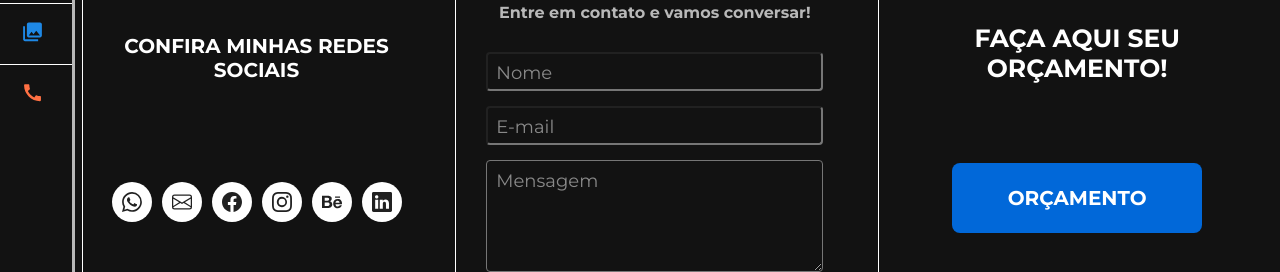
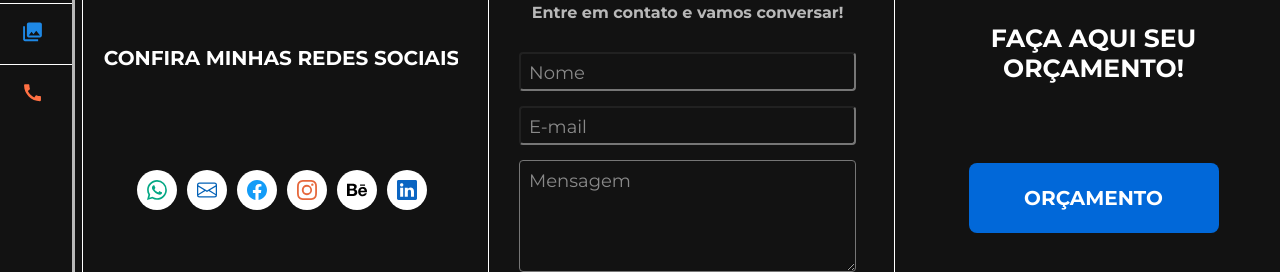
Before and after one commit to marcusviniciusmo/Sara_Vertuan_Profile_Website, a React (Create React App) app in the folder frontend/: page /contact in a window 1280 px wide. Shown: the part 272-544 px from the top of the page. Built offline with nearby package versions, Linux system fonts and the light colour scheme.

Commit message:
Code Review on SocialMedia component

```diff
--- a/frontend/src/components/SocialMedia/index.tsx
+++ b/frontend/src/components/SocialMedia/index.tsx
@@ -1,52 +1,36 @@
+import { useEffect, useState } from "react";
 import { useGlobalContext } from "context";
-import { BsWhatsapp, BsEnvelope, BsFacebook, BsInstagram, BsBehance, BsLinkedin } from 'react-icons/bs';
+import { SocialMediaProps } from "types/SocialMedia";
+import { MockedData } from "mocks/SocialMedia";
 import { ContactCardContainer, ContactCardContent } from "styles/ContactCard";
 import { Strong, MediasArea, Media, Link } from "./styles";
 
 export function SocialMedia() {
-  const { theme } = useGlobalContext();
+  const [mockedData, setMockedData] = useState<SocialMediaProps>();
+
+  const { language, theme } = useGlobalContext();
+
+  useEffect(() => {
+    setMockedData(MockedData.find((data) => data.language === language));
+  }, [language]);
 
   return (
-    <ContactCardContainer theme={theme} width={35}>
-      <ContactCardContent theme={theme} width={35}>
-        <Strong>Confira Minhas Redes Sociais</Strong>
+    <ContactCardContainer theme={theme}>
+      <ContactCardContent theme={theme}>
+        <Strong>{mockedData?.title}</Strong>
 
         <MediasArea>
-          <Link href="https://web.whatsapp.com" target={'_blank'}>
-            <Media theme={theme} title='+5532261228'>
-              <BsWhatsapp />
-            </Media>
-          </Link>
-
-          <Link href="https://outlook.com" target={'_blank'}>
-            <Media theme={theme} title='saracvertuan@gmail.com'>
-              <BsEnvelope />
-            </Media>
-          </Link>
-
-          <Link href="https://facebook.com/designsaravertuan" target={'_blank'}>
-            <Media theme={theme} title='facebook.com/designsaravertuan'>
-              <BsFacebook />
-            </Media>
-          </Link>
-
-          <Link href="https://instagram.com/designersaravertuan" target={'_blank'}>
-            <Media theme={theme} title='instagram.com/designersaravertuan'>
-              <BsInstagram />
-            </Media>
-          </Link>
-
-          <Link href="https://behance.net/saravertuan" target={'_blank'}>
-            <Media theme={theme} title='behance.net/saravertuan'>
-              <BsBehance />
-            </Media>
-          </Link>
-
-          <Link href="https://linkedin.com/in/saracvertuan/" target={'_blank'}>
-            <Media theme={theme} title='linkedin.com/in/saracvertuan/'>
-              <BsLinkedin />
-            </Media>
-          </Link>
+          {
+            mockedData?.medias.map((media) => {
+              return (
+                <Link key={media.id} href={media.link} target='_blank'>
+                  <Media theme={theme} title={media.title}>
+                    <media.icon color={media.color} />
+                  </Media>
+                </Link>
+              )
+            })
+          }
         </MediasArea>
       </ContactCardContent>
     </ContactCardContainer>
--- a/frontend/src/components/SocialMedia/styles.tsx
+++ b/frontend/src/components/SocialMedia/styles.tsx
@@ -1,8 +1,5 @@
 import styled from "styled-components";
-
-interface ContainerProps {
-  theme: string;
-};
+import { SocialMediaContainerProps } from "types/SocialMedia";
 
 export const Strong = styled.strong`
   font-size: 2rem;
@@ -18,9 +15,10 @@ export const MediasArea = styled.div`
   gap: 1rem;
 `;
 
-export const Media = styled.div<ContainerProps>`
-  background: var(--background${(props) => props.theme === 'Dark' ? 'Light' : 'Dark'});
+export const Media = styled.div<SocialMediaContainerProps>`
+  background: var(--backgroundLight);
   color: var(--colorPrimary${(props) => props.theme === 'Dark' ? 'Light' : 'Dark'});
+  border: ${(props) => props.theme === 'Light' && '0.1rem solid var(--colorSecondaryLight)'};
   font-size: 2rem;
   width: 4rem;
   height: 4rem;
@@ -29,9 +27,15 @@ export const Media = styled.div<ContainerProps>`
   align-items: center;
   justify-content: center;
   border-radius: 50%;
-  `;
+`;
 
 export const Link = styled.a`
   all: unset;
+  transition: transform 0.5s;
   cursor: pointer;
+
+  &:hover {
+    transform: scale(1.2);
+    opacity: 0.7;
+  }
 `;
--- /dev/null
+++ b/frontend/src/mocks/SocialMedia/index.tsx
@@ -0,0 +1,149 @@
+import { SocialMediaProps } from "types/SocialMedia";
+import { BsWhatsapp, BsEnvelope, BsFacebook, BsInstagram, BsBehance, BsLinkedin } from 'react-icons/bs';
+
+export const MockedData: SocialMediaProps[] = [
+  {
+    language: 'PT',
+    title: 'Confira Minhas Redes Sociais',
+    medias: [
+      {
+        id: 1,
+        link: 'https://web.whatsapp.com',
+        title: '+5532261228',
+        icon: BsWhatsapp,
+        color: '#04A784'
+      },
+      {
+        id: 2,
+        link: 'https://outlook.com',
+        title: 'saracvertuan@gmail.com',
+        icon: BsEnvelope,
+        color: '#0361B6'
+      },
+      {
+        id: 3,
+        link: 'https://facebook.com/designsaravertuan',
+        title: 'facebook.com/designsaravertuan',
+        icon: BsFacebook,
+        color: '#139CF7'
+      },
+      {
+        id: 4,
+        link: 'https://instagram.com/designersaravertuan',
+        title: 'instagram.com/designersaravertuan',
+        icon: BsInstagram,
+        color: '#E6683C'
+      },
+      {
+        id: 5,
+        link: 'https://behance.net/saravertuan',
+        title: 'behance.net/saravertuan',
+        icon: BsBehance,
+        color: '#000000'
+      },
+      {
+        id: 6,
+        link: 'https://linkedin.com/in/saracvertuan/',
+        title: 'linkedin.com/in/saracvertuan/',
+        icon: BsLinkedin,
+        color: '#0B65C2'
+      },
+    ]
+  },
+  {
+    language: 'EN',
+    title: 'Check My Social Networks',
+    medias: [
+      {
+        id: 1,
+        link: 'https://web.whatsapp.com',
+        title: '+5532261228',
+        icon: BsWhatsapp,
+        color: '#04A784'
+      },
+      {
+        id: 2,
+        link: 'https://outlook.com',
+        title: 'saracvertuan@gmail.com',
+        icon: BsEnvelope,
+        color: '#0361B6'
+      },
+      {
+        id: 3,
+        link: 'https://facebook.com/designsaravertuan',
+        title: 'facebook.com/designsaravertuan',
+        icon: BsFacebook,
+        color: '#139CF7'
+      },
+      {
+        id: 4,
+        link: 'https://instagram.com/designersaravertuan',
+        title: 'instagram.com/designersaravertuan',
+        icon: BsInstagram,
+        color: '#E6683C'
+      },
+      {
+        id: 5,
+        link: 'https://behance.net/saravertuan',
+        title: 'behance.net/saravertuan',
+        icon: BsBehance,
+        color: '#000000'
+      },
+      {
+        id: 6,
+        link: 'https://linkedin.com/in/saracvertuan/',
+        title: 'linkedin.com/in/saracvertuan/',
+        icon: BsLinkedin,
+        color: '#0B65C2'
+      },
+    ]
+  },
+  {
+    language: 'IT',
+    title: 'Vedi I miei social network',
+    medias: [
+      {
+        id: 1,
+        link: 'https://web.whatsapp.com',
+        title: '+5532261228',
+        icon: BsWhatsapp,
+        color: '#04A784'
+      },
+      {
+        id: 2,
+        link: 'https://outlook.com',
+        title: 'saracvertuan@gmail.com',
+        icon: BsEnvelope,
+        color: '#0361B6'
+      },
+      {
+        id: 3,
+        link: 'https://facebook.com/designsaravertuan',
+        title: 'facebook.com/designsaravertuan',
+        icon: BsFacebook,
+        color: '#139CF7'
+      },
+      {
+        id: 4,
+        link: 'https://instagram.com/designersaravertuan',
+        title: 'instagram.com/designersaravertuan',
+        icon: BsInstagram,
+        color: '#E6683C'
+      },
+      {
+        id: 5,
+        link: 'https://behance.net/saravertuan',
+        title: 'behance.net/saravertuan',
+        icon: BsBehance,
+        color: '#000000'
+      },
+      {
+        id: 6,
+        link: 'https://linkedin.com/in/saracvertuan/',
+        title: 'linkedin.com/in/saracvertuan/',
+        icon: BsLinkedin,
+        color: '#0B65C2'
+      },
+    ]
+  }
+];
--- a/frontend/src/styles/ContactCard/index.tsx
+++ b/frontend/src/styles/ContactCard/index.tsx
@@ -4,7 +4,6 @@ const widthDefault = 40;
 
 interface ContactCardProps {
   theme: string;
-  width?: number;
 };
 
 export const borderEffect = keyframes`
@@ -14,7 +13,7 @@ export const borderEffect = keyframes`
 `;
 
 export const ContactCardContainer = styled.div<ContactCardProps>`
-  width: ${(props) => props.width ? props.width : widthDefault}rem;
+  width: ${widthDefault}rem;
   height: 50rem;
   border-radius: 0.8rem;
   position: relative;
@@ -31,9 +30,7 @@ export const ContactCardContainer = styled.div<ContactCardProps>`
     background: conic-gradient(
       var(--background${(props) => props.theme}), #595959);
     position: absolute;
-    width: ${(props) => props.width
-      ? props.width
-      : widthDefault}rem;
+    width: ${widthDefault}rem;
     height: 50rem;
     animation: ${borderEffect} 10s linear infinite;
     transition: 10s ease;
@@ -42,9 +39,7 @@ export const ContactCardContainer = styled.div<ContactCardProps>`
 
 export const ContactCardContent = styled.div<ContactCardProps>`
   background: var(--background${(props) => props.theme});
-  width: calc(${(props) => props.width
-    ? props.width
-    : widthDefault}rem - 0.3rem);
+  width: calc(${widthDefault}rem - 0.3rem);
   height: 49.7rem;
   padding: 2rem;
   display: flex;
--- /dev/null
+++ b/frontend/src/types/SocialMedia/index.tsx
@@ -0,0 +1,17 @@
+import { IconType } from "react-icons/lib";
+
+export interface SocialMediaContainerProps {
+  theme: string;
+};
+
+export interface SocialMediaProps {
+  language: string;
+  title: string;
+  medias: {
+    id: number;
+    link: string;
+    title: string;
+    icon: IconType;
+    color: string;
+  }[];
+};
```
